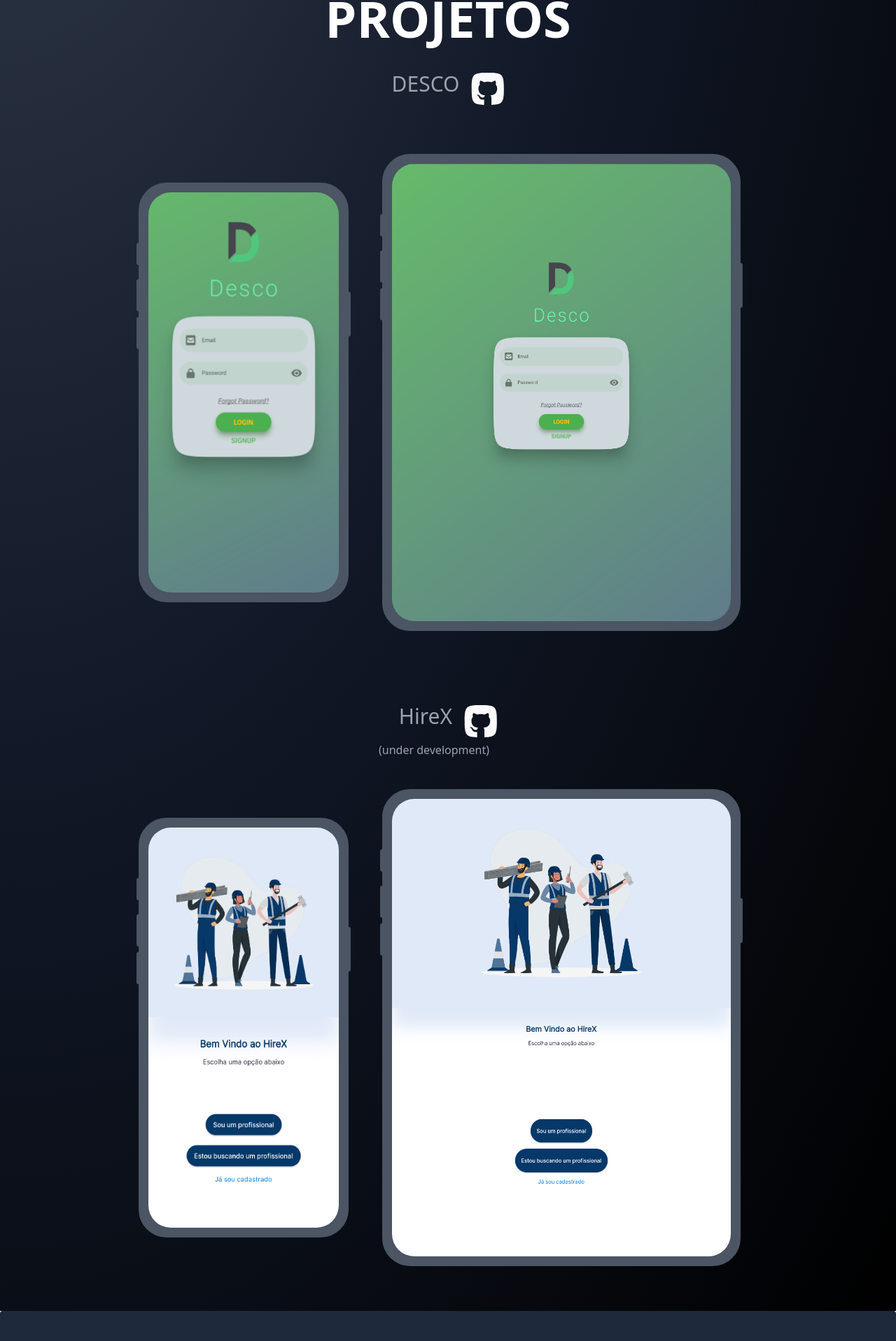
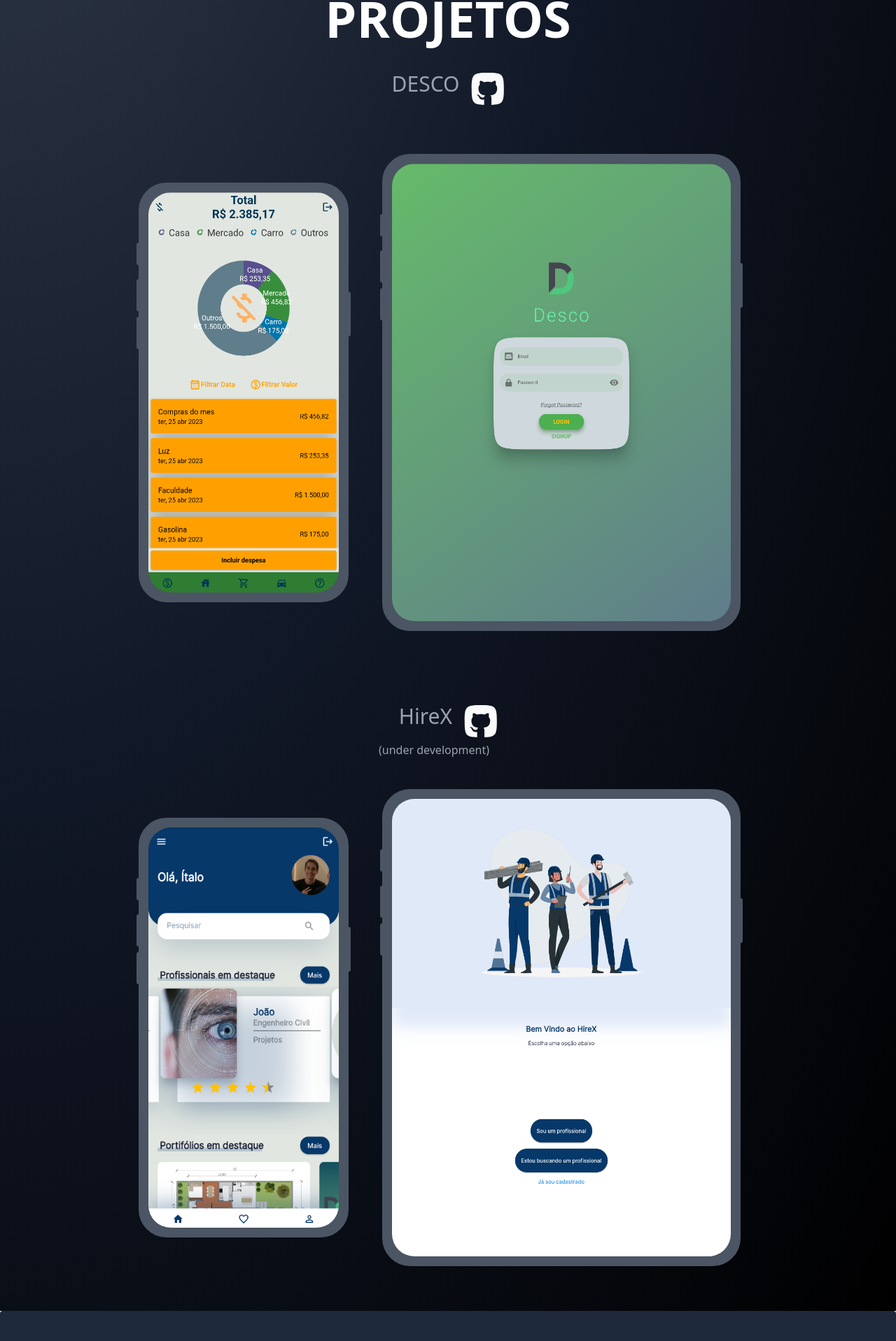
Before and after one commit to Italomdf/portfolio, a SvelteKit app: page / in a window 1280 px wide. Shown: the part 884-2801 px from the top of the page at 70% size. Built offline with nearby package versions, Linux system fonts and the light colour scheme.

Commit message:
novas imagens

```diff
--- a/src/routes/+page.svelte
+++ b/src/routes/+page.svelte
@@ -45,8 +45,8 @@ Icons
                     <div class="h-[46px] w-[3px] bg-gray-600 dark:bg-gray-600 absolute -left-[17px] top-[178px] rounded-l-lg"></div>
                     <div class="h-[64px] w-[3px] bg-gray-600 dark:bg-gray-600 absolute -right-[17px] top-[142px] rounded-r-lg"></div>
                     <div class="rounded-[2rem] overflow-hidden w-[272px] h-[572px] bg-gray-600">
-                        <img src="Screenshot1.png" class="dark:hidden w-[272px] h-[572px]" alt="">
-                        <img src="Screenshot1.png" class="hidden dark:block w-[272px] h-[572px]" alt="">
+                        <img src="desco_fone.png" class="dark:hidden w-[272px] h-[572px]" alt="">
+                        <img src="desco_fone.png" class="hidden dark:block w-[272px] h-[572px]" alt="">
                     </div>
                 </div>
             </a>
@@ -88,8 +88,8 @@ Icons
                     <div class="h-[46px] w-[3px] bg-gray-600 dark:bg-gray-600 absolute -left-[17px] top-[178px] rounded-l-lg"></div>
                     <div class="h-[64px] w-[3px] bg-gray-600 dark:bg-gray-600 absolute -right-[17px] top-[142px] rounded-r-lg"></div>
                     <div class="rounded-[2rem] overflow-hidden w-[272px] h-[572px] bg-gray-600">
-                        <img src="home_hireX.png" class="dark:hidden w-[272px] h-[572px]" alt="">
-                        <img src="home_hireX.png" class="hidden dark:block w-[272px] h-[572px]" alt="">
+                        <img src="HireX.png" class="dark:hidden w-[272px] h-[572px]" alt="">
+                        <img src="HireX.png" class="hidden dark:block w-[272px] h-[572px]" alt="">
                     </div>
                 </div>
 
```
Also changed, not shown: static/HireX.png.
